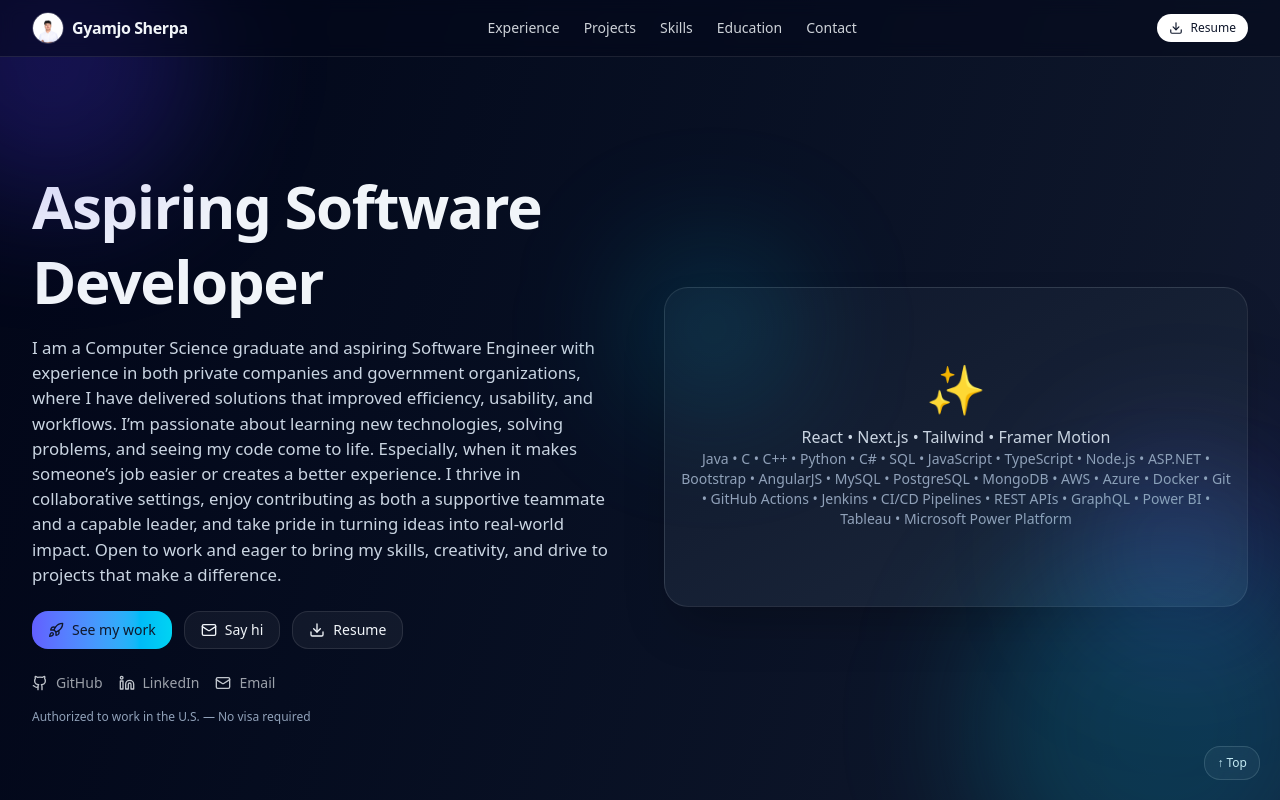
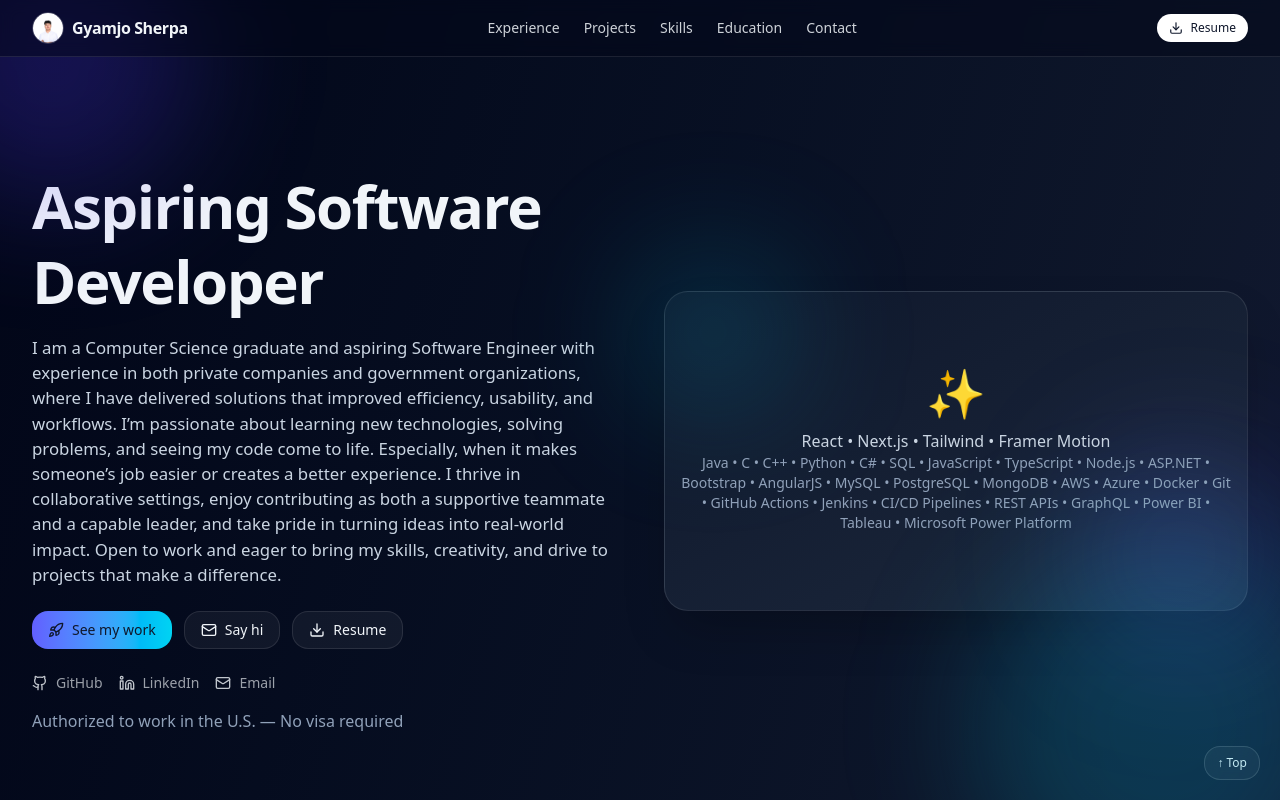
Before and after one commit to luckyguam/GyamjoSherpa-Personal-Website, a Next.js app in the folder my-portfolio/: page / in a window 1280 px wide. Shown: the top 800 px of the page. Built offline with nearby package versions, Linux system fonts and the light colour scheme.

Commit message:
Chnage the size of the text

```diff
--- a/my-portfolio/src/app/page.tsx
+++ b/my-portfolio/src/app/page.tsx
@@ -155,7 +155,7 @@ function Hero() {
             <IconLink href="https://www.linkedin.com/in/gyamjosherpa/" icon={<Linkedin size={16} />}>LinkedIn</IconLink>
             <IconLink href="mailto:gyamjosherpa1@gmail.com" icon={<Mail size={16} />}>Email</IconLink>
           </div>
-          <div className="mt-4 text-xs text-slate-400">Authorized to work in the U.S. — No visa required</div>
+          <div className="mt-4 text-m text-slate-400">Authorized to work in the U.S. — No visa required</div>
         </div>
 
         {/* Feature card with tilt */}
```
